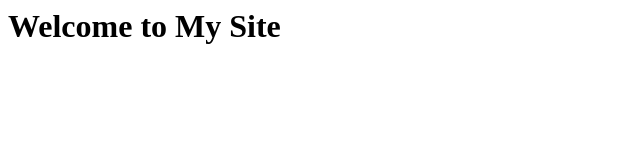
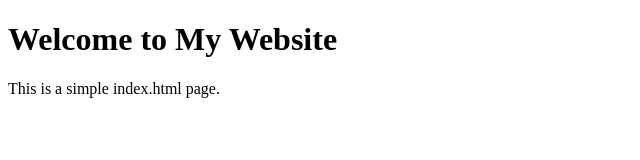
Before and after one commit to pranalimal1001-beep/angular1, a plain HTML site: page index.html in a window 1280 px wide. Shown: the whole page, without its empty margins (0-640 px from the left). Drawn offline with Linux system fonts and the light colour scheme.

Commit message:
Update index.html

```diff
--- a/index.html
+++ b/index.html
@@ -1,6 +1,12 @@
-<html>
-  <head>
-    <title> GITHUB </title>
-  </head>
-  <h1>Welcome to My Site </h1>
+<!DOCTYPE html>
+<html lang="en">
+<head>
+  <meta charset="UTF-8" />
+  <meta name="viewport" content="width=device-width, initial-scale=1.0" />
+  <title>GITHUB</title>
+</head>
+<body>
+  <h1>Welcome to My Website</h1>
+  <p>This is a simple index.html page.</p>
+</body>
 </html>
```
